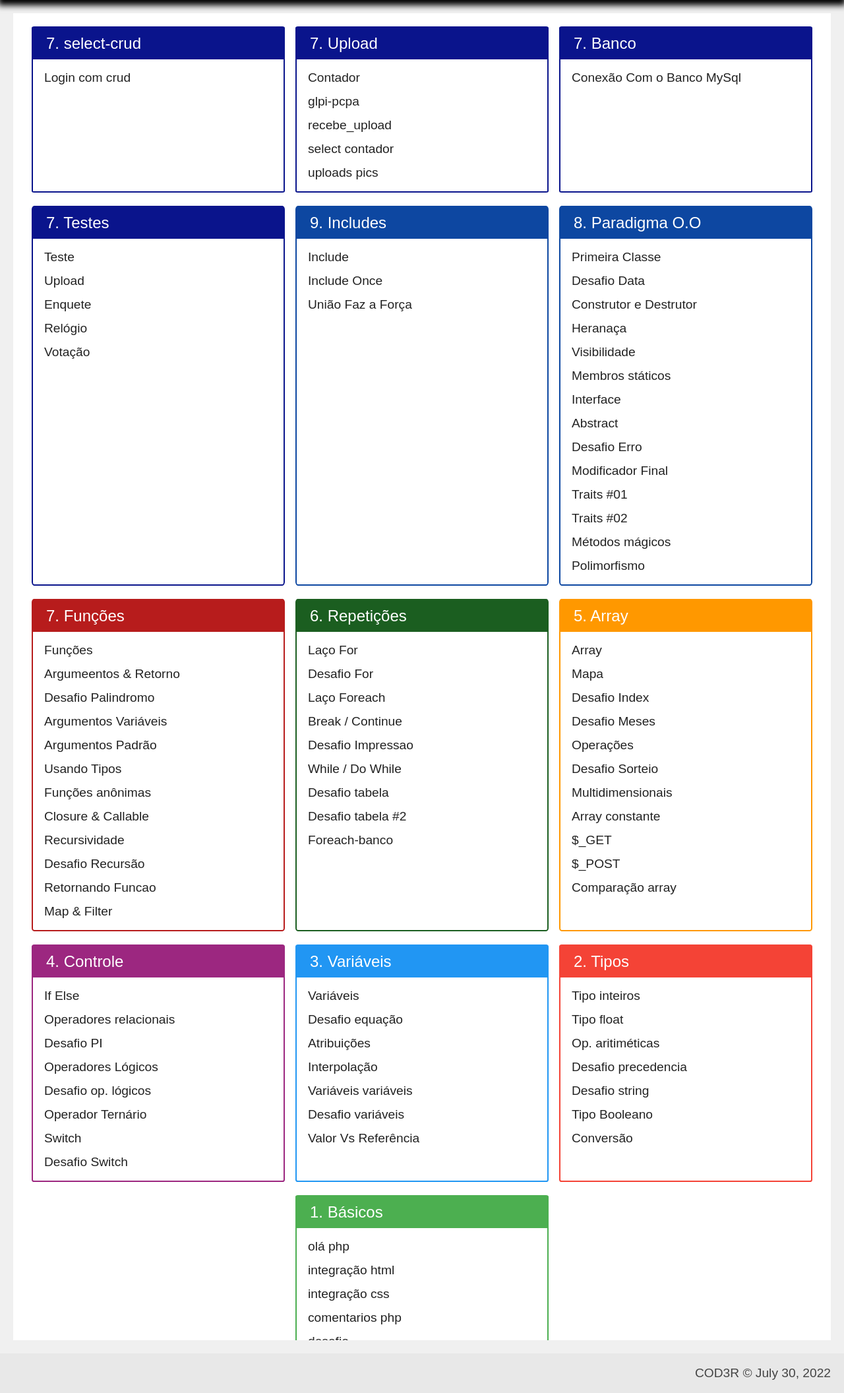
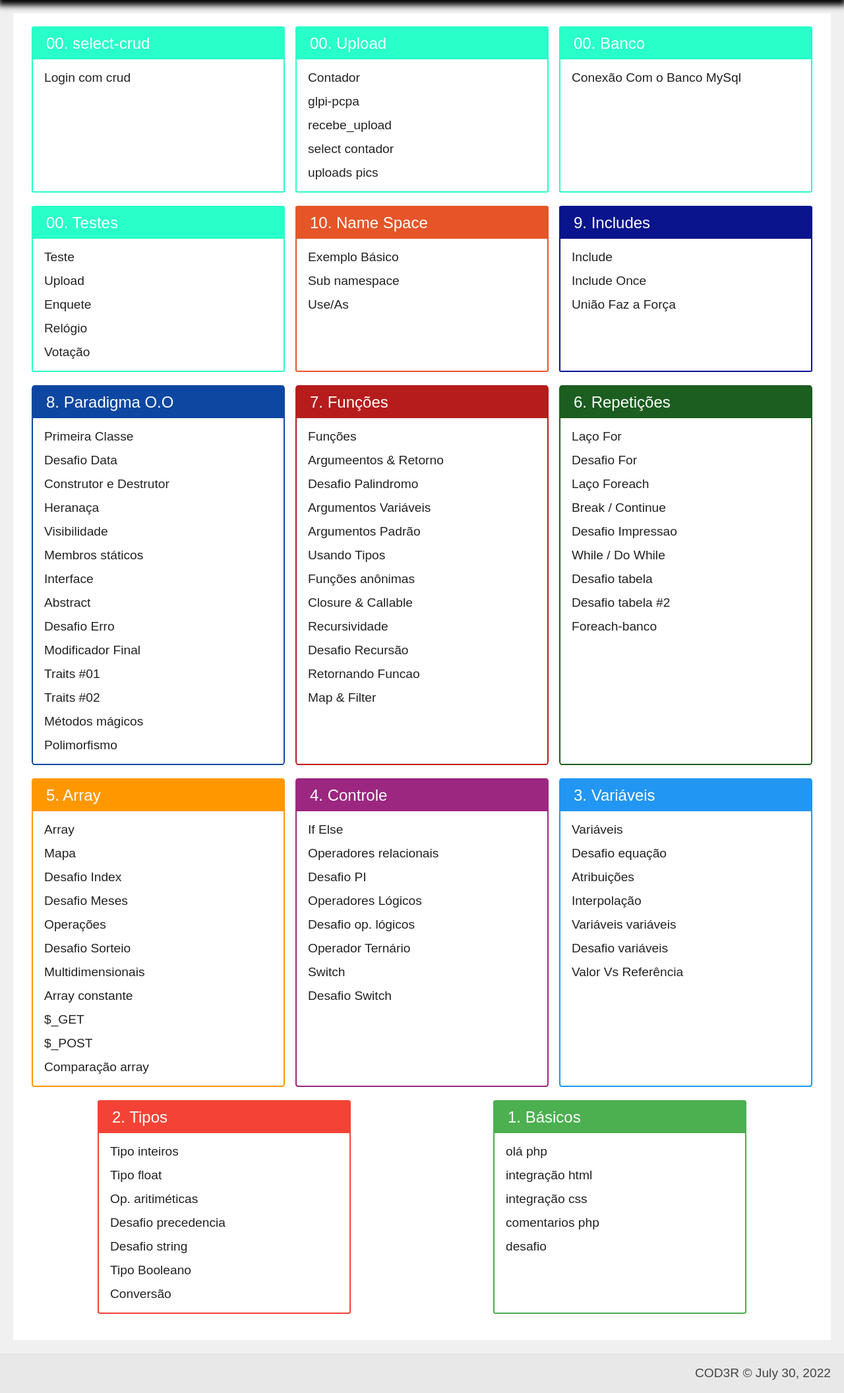
Before and after one commit to jhonisrael/curso-php, a PHP site: page / in a window 1280 px wide. Shown: the part 120-2232 px from the top of the page at 66% size. Run offline with PHP 8.4, Linux system fonts and the light colour scheme; some web fonts are replaced.

Commit message:
new file

```diff
--- a/menu.php
+++ b/menu.php
@@ -1,6 +1,6 @@
 <nav class="modulos">
-            <div class="modulo roxo-escuro">
-                <h3>7. select-crud </h3>
+            <div class="modulo azul-teste">
+                <h3>00. select-crud </h3>
                 <ul>
                     <li>
                         <a href="exercicio.php?dir=select_crud&file=login">
@@ -9,8 +9,8 @@
                     </li>
                 </ul>
             </div>
-            <div class="modulo roxo-escuro">
-                <h3>7. Upload</h3>
+            <div class="modulo azul-teste">
+                <h3>00. Upload</h3>
                 <ul>
                     <li>
                         <a href="exercicio.php?dir=uploads&file=contador">
@@ -39,8 +39,8 @@
                     </li>
                 </ul>
             </div>
-            <div class="modulo roxo-escuro">
-                <h3>7. Banco</h3>
+            <div class="modulo azul-teste">
+                <h3>00. Banco</h3>
                 <ul>
                     <li>
                         <a href="exercicio.php?dir=banco&file=conexao">
@@ -49,8 +49,8 @@
                     </li>
                 </ul>
             </div>
-            <div class="modulo roxo-escuro">
-                <h3>7. Testes</h3>
+            <div class="modulo azul-teste">
+                <h3>00. Testes</h3>
                 <ul>
                     <li>
                         <a href="exercicio.php?dir=Testes&file=teste">
@@ -79,7 +79,27 @@
                     </li>
                 </ul>
             </div>
-            <div class="modulo azul-escuro">
+            <div class="modulo laranja-escuro">
+                <h3>10. Name Space </h3>
+                <ul>
+                    <li>
+                        <a href="exercicio.php?dir=namespace&file=basico">
+                            Exemplo Básico
+                        </a>
+                    </li>
+                    <li>
+                        <a href="exercicio.php?dir=namespace&file=sub_namespace">
+                            Sub namespace
+                        </a>
+                    </li>
+                    <li>
+                        <a href="exercicio.php?dir=namespace&file=use_as">
+                            Use/As
+                        </a>
+                    </li>
+                </ul>
+            </div>
+            <div class="modulo roxo-escuro">
                 <h3>9. Includes </h3>
                 <ul>
                     <li>
--- a/recursos/CSS/style.css
+++ b/recursos/CSS/style.css
@@ -137,3 +137,9 @@ body {
 
 .modulo.roxo-escuro {border: 2px solid #0a148c; }
 .modulo.roxo-escuro > h3 {background-color: #0a148c;}
+
+.modulo.laranja-escuro {border: 2px solid #E65527; }
+.modulo.laranja-escuro > h3 {background-color: #E65527;}
+
+.modulo.azul-teste {border: 2px solid #29ffc9; }
+.modulo.azul-teste > h3 {background-color: #29ffc9;}
```
Also changed, not shown: namespace/basico.php (added, +33 -0 lines), namespace/sub_namespace.php (added, +19 -0 lines), namespace/use_as.php (added, +48 -0 lines), namespace/use_as_arquivo.php (added, +18 -0 lines).
